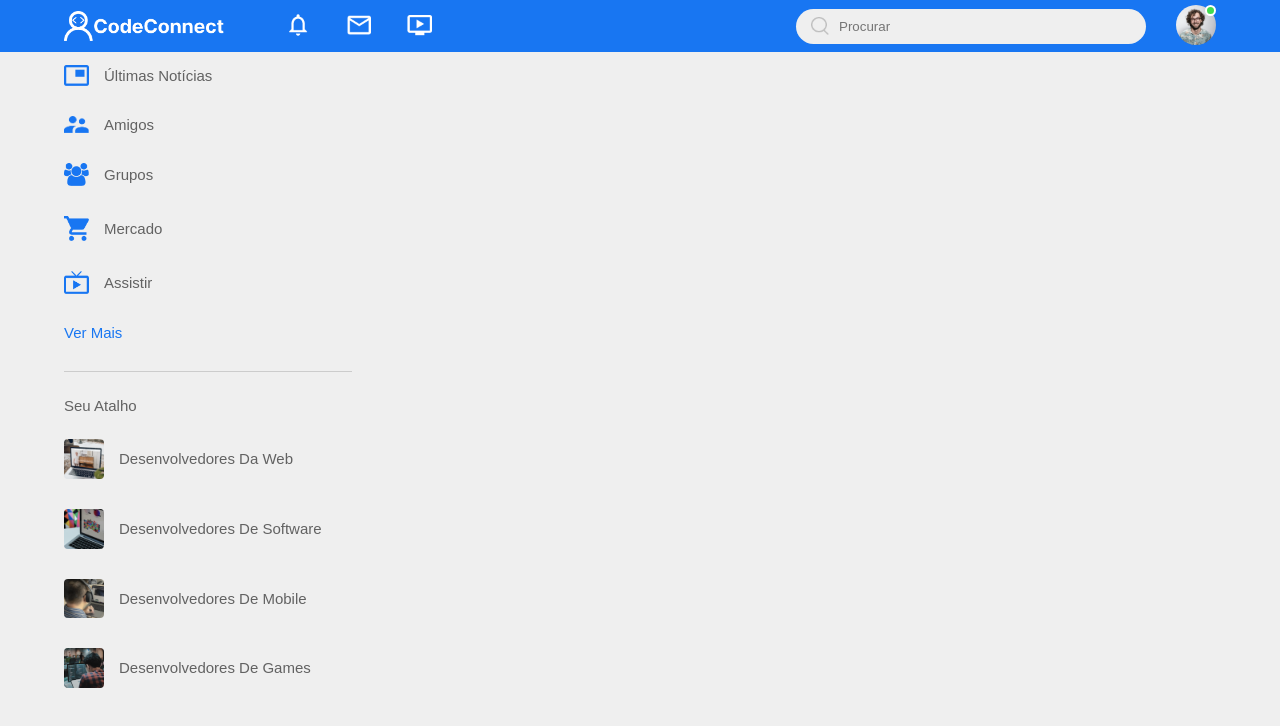
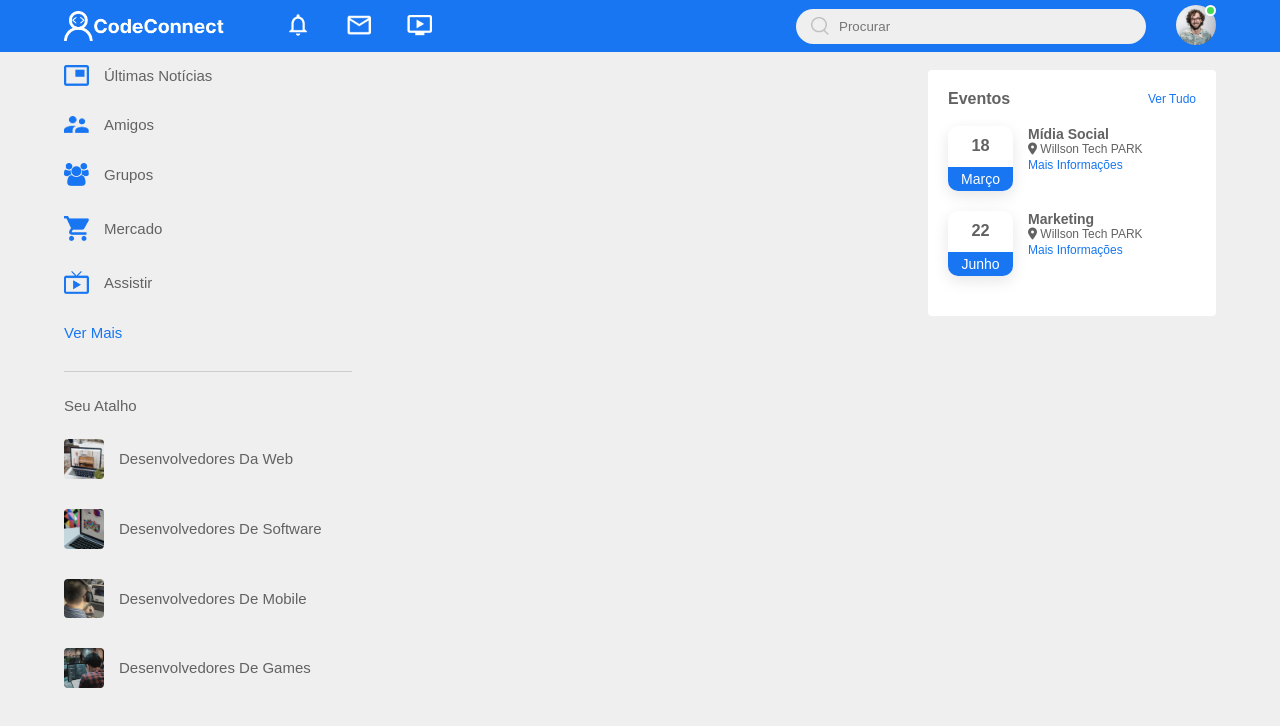
Before and after one commit to clasSeven7/code-connect-frontend, a plain HTML site: page index.html in a window 1280 px wide. Drawn offline with Linux system fonts and the light colour scheme.

Commit message:
Add font-awesome stylesheet and event sidebar to the right sidebar

```diff
--- a/index.html
+++ b/index.html
@@ -4,6 +4,13 @@
     <meta charset="UTF-8" />
     <meta name="viewport" content="width=device-width, initial-scale=1.0" />
     <link rel="stylesheet" href="./src/css/styles.css" />
+    <link
+      rel="stylesheet"
+      href="https://cdnjs.cloudflare.com/ajax/libs/font-awesome/6.5.2/css/all.min.css"
+      integrity="sha512-SnH5WK+bZxgPHs44uWIX+LLJAJ9/2PkPKZ5QiAj6Ta86w+fsb2TkcmfRyVX3pBnMFcV7oQPJkl9QevSCWr3W6A=="
+      crossorigin="anonymous"
+      referrerpolicy="no-referrer"
+    />
     <title>CodeConnect</title>
   </head>
   <body>
@@ -111,7 +118,36 @@
         </div>
       </div>
       <div class="main-content"></div>
-      <div class="right-sidebar"></div>
+      <div class="right-sidebar">
+        <div class="sidebar-title">
+          <h3>Eventos</h3>
+          <a href="#">Ver tudo</a>
+        </div>
+
+        <div class="event">
+          <div class="left-event">
+            <h3>18</h3>
+            <span>Março</span>
+          </div>
+          <div class="right-event">
+            <h4>Mídia social</h4>
+            <p><i class="fas fa-map-marker-alt"></i> Willson Tech PARK</p>
+            <a href="#">Mais informações</a>
+          </div>
+        </div>
+
+        <div class="event">
+          <div class="left-event">
+            <h3>22</h3>
+            <span>Junho</span>
+          </div>
+          <div class="right-event">
+            <h4>Marketing</h4>
+            <p><i class="fas fa-map-marker-alt"></i> Willson Tech PARK</p>
+            <a href="#">Mais informações</a>
+          </div>
+        </div>
+      </div>
     </div>
   </body>
 </html>
--- a/src/css/styles.css
+++ b/src/css/styles.css
@@ -130,10 +130,15 @@ nav {
 }
 
 .right-sidebar {
+  font-size: 1.5rem;
   flex-basis: 25%;
   position: sticky;
   top: 7rem;
   align-self: flex-start;
+  background: #fff;
+  padding: 2rem;
+  border-radius: 0.4rem;
+  color: var(--quaternary-color);
 }
 
 .main-content {
@@ -176,3 +181,60 @@ nav {
   border-radius: 0.4rem;
   margin-right: 1.5rem;
 }
+
+.sidebar-title {
+  display: flex;
+  align-items: center;
+  justify-content: space-between;
+  margin-bottom: 1.8rem;
+}
+
+.sidebar-title h3 {
+  font-weight: 600;
+  font-size: 1.6rem;
+}
+
+.sidebar-title a {
+  text-decoration: none;
+  color: var(--primary-color);
+  font-size: 1.2rem;
+}
+
+.event {
+  display: flex;
+  font-size: 1.4rem;
+  margin-bottom: 2rem;
+}
+
+.left-event {
+  border-radius: 1rem;
+  height: 6.5rem;
+  width: 6.5rem;
+  margin-right: 1.5rem;
+  padding-top: 1rem;
+  text-align: center;
+  position: relative;
+  overflow: hidden;
+  box-shadow: var(--box-shadow);
+}
+
+.left-event span {
+  position: absolute;
+  bottom: 0;
+  left: 0;
+  width: 100%;
+  background: var(--primary-color);
+  color: #fff;
+  font-style: 1rem;
+  padding: 0.4rem 0;
+}
+
+.event p {
+  font-size: 1.2rem;
+}
+
+.event a {
+  font-size: 1.2rem;
+  text-decoration: none;
+  color: var(--primary-color);
+}
```
